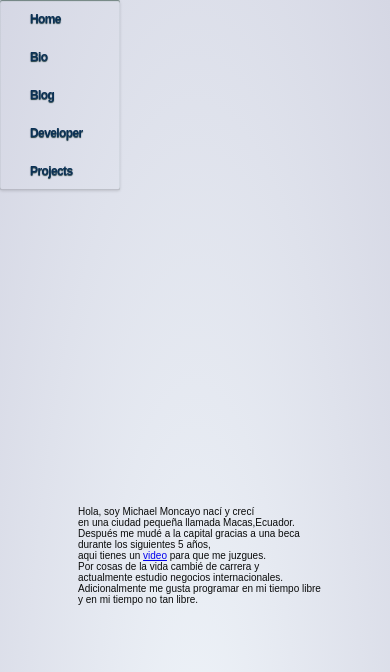
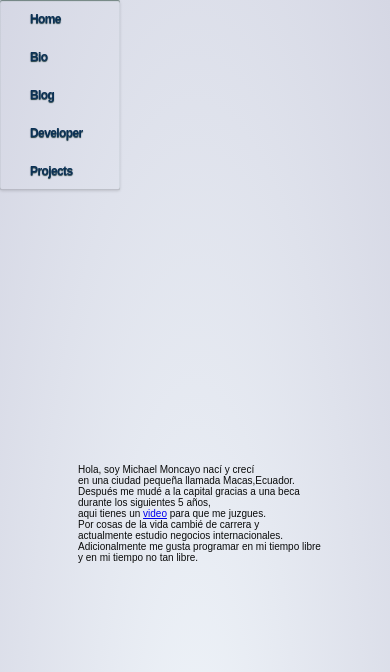
Before and after one commit to Moncayo1329/main, a plain HTML site: page About.html in a window 390 px wide. Shown: the top 672 px of the page. Drawn offline with Linux system fonts and the light colour scheme.

Commit message:
testing queries

```diff
--- a/aboutstyle.css
+++ b/aboutstyle.css
@@ -214,7 +214,7 @@ body {
   .Bio {
 
     position: absolute;
-    top: 60%;
+    top: 55%;
     left: 20%;
     font-size: 10px;
 
```
